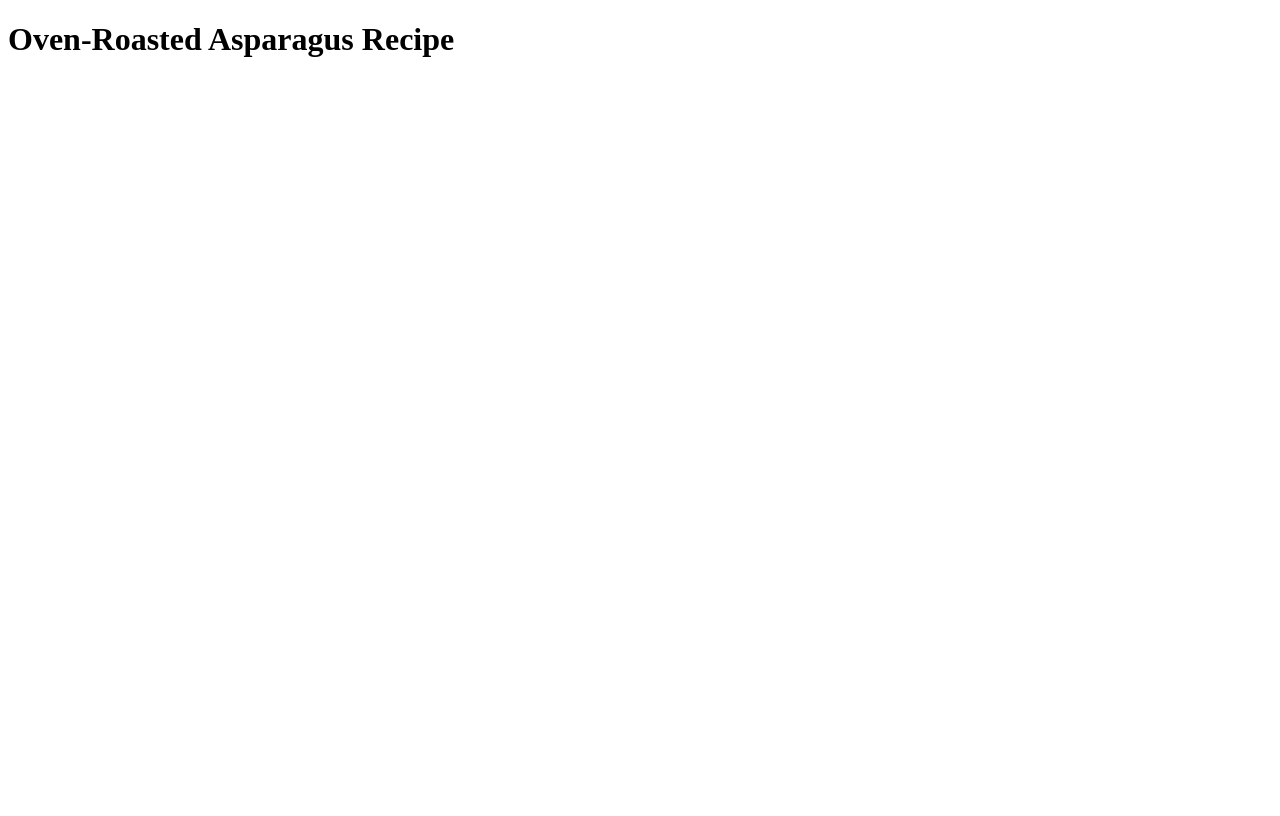
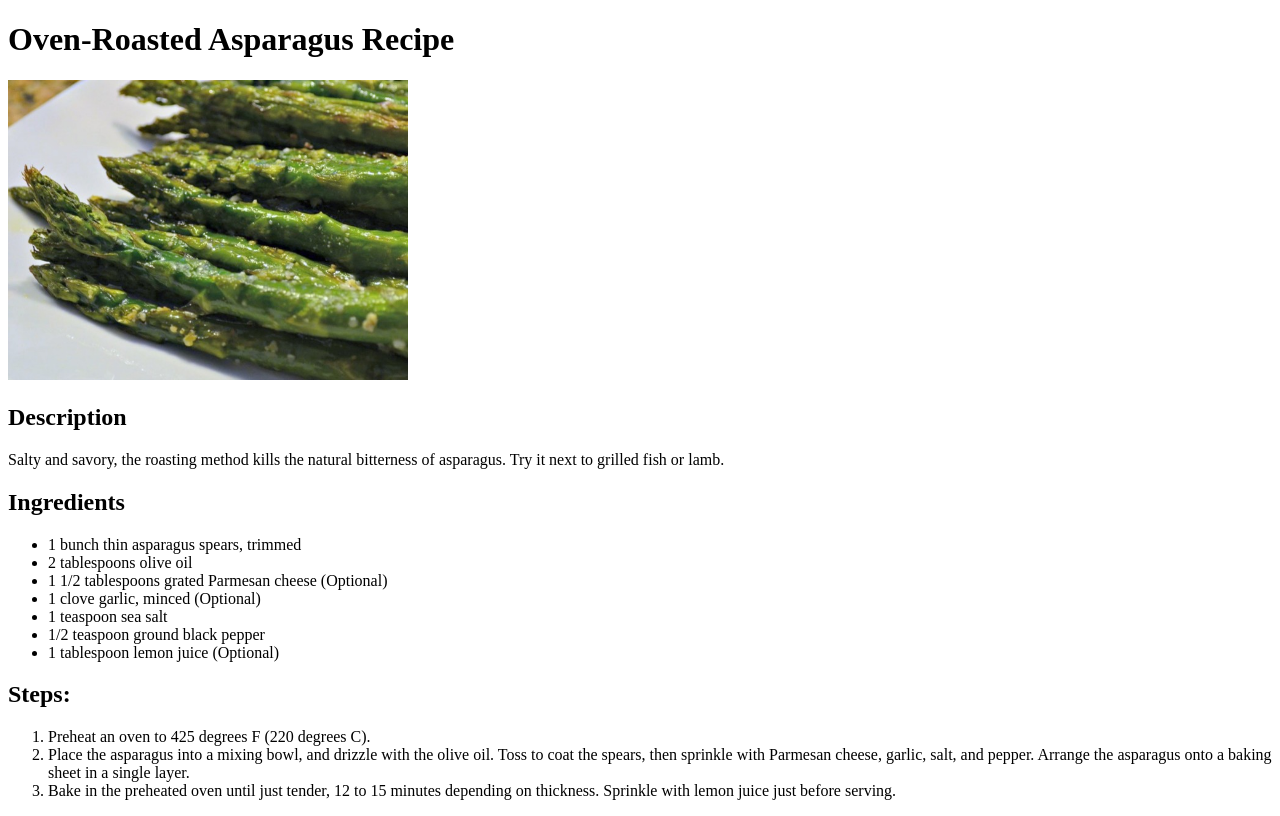
Before and after one commit to giemallariii/odin-recipes, a plain HTML site: page recipes/asparagus.html in a window 1280 px wide. Drawn offline with Linux system fonts and the light colour scheme.

Commit message:
Add recipe page content in asparagus.html

```diff
--- a/recipes/asparagus.html
+++ b/recipes/asparagus.html
@@ -8,5 +8,32 @@
 <body>
     <h1>Oven-Roasted Asparagus Recipe</h1>
 
+    <img src="asparagus.jpeg" width="400" height="300">
+
+    <h2>Description</h2>
+        <p>Salty and savory, the roasting method kills the natural bitterness of asparagus.
+            Try it next to grilled fish or lamb.</p>
+
+    <h2>Ingredients</h2>
+            <ul>
+                <li>1 bunch thin asparagus spears, trimmed</li>
+                <li>2 tablespoons olive oil</li>
+                <li>1 1/2 tablespoons grated Parmesan cheese (Optional)</li>
+                <li>1 clove garlic, minced (Optional)</li>
+                <li>1 teaspoon sea salt</li>
+                <li>1/2 teaspoon ground black pepper</li>
+                <li>1 tablespoon lemon juice (Optional)</li>
+            </ul>
+
+    <h2>Steps:</h2>
+            <ol>
+                <li>Preheat an oven to 425 degrees F (220 degrees C).</li>
+                <li>Place the asparagus into a mixing bowl, and drizzle with the olive oil.
+                    Toss to coat the spears, then sprinkle with Parmesan cheese, garlic, salt, and pepper.
+                    Arrange the asparagus onto a baking sheet in a single layer.</li>
+                <li>Bake in the preheated oven until just tender, 12 to 15 minutes depending on thickness.
+                    Sprinkle with lemon juice just before serving.</li>
+            </ol>
+
 </body>
 </html>
```
